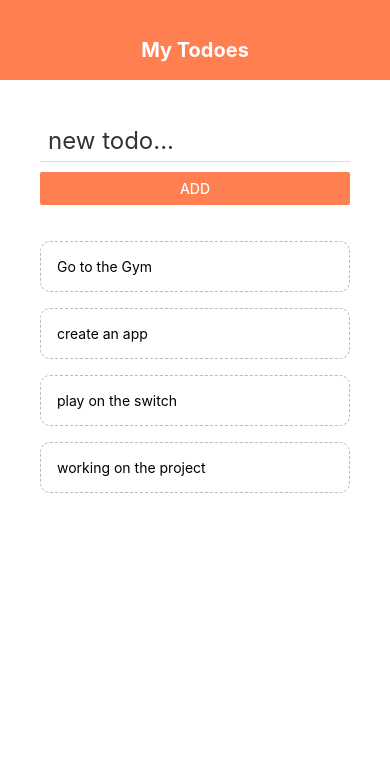
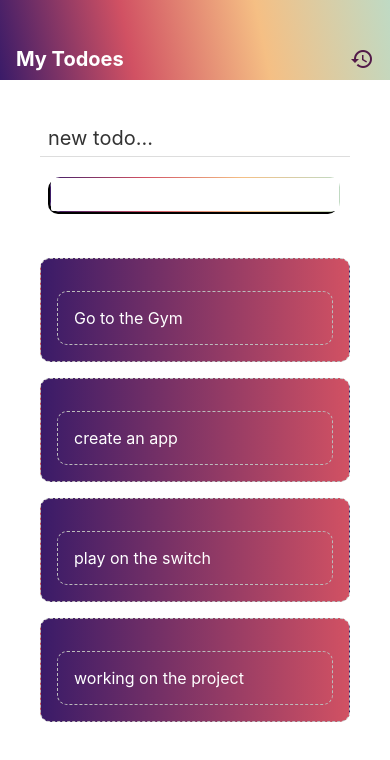
Before and after one commit to esamintech/todo, a React Native app: screen / in a window 390 px wide. Shown: the top 760 px of the page. Built offline with nearby package versions, Linux system fonts and the light colour scheme.

Commit message:
add history page

```diff
--- a/App.js
+++ b/App.js
@@ -1,5 +1,13 @@
 import React, { useState } from "react";
-import { FlatList, StyleSheet, View } from "react-native";
+import {
+  Alert,
+  FlatList,
+  Keyboard,
+  StyleSheet,
+  TouchableWithoutFeedback,
+  View,
+} from "react-native";
+
 import AddTodo from "./components/addTodo";
 import Header from "./components/header";
 import TodoItem from "./components/todoitem";
@@ -12,18 +20,35 @@ export default function App() {
     { text: "working on the project", key: "4" },
   ]);
 
+  const [showHistory, setShowHistory] = useState(false);
+
   const submitHandler = (text) => {
+    if (text.length > 3) {
       setTodos((prevTodos) => {
         return [{ text: text, key: Math.random().toString() }, ...prevTodos];
       });
+    } else {
+      styles.titleText;
+
+      Alert.alert("OOPS!", "Todos must be over 3 chars long", [
+        { text: "Understood", onPress: () => console.log("alert closed") },
+      ]);
+    }
   };
+
   const pressHandler = (key) => {
     setTodos((prevTodos) => {
-      return prevTodos.filter((todo) => todo.key != key);
+      return prevTodos.filter((todo) => todo.key !== key);
     });
   };
 
   return (
+    <TouchableWithoutFeedback
+      onPress={() => {
+        Keyboard.dismiss();
+        console.log("dismissed keyboard");
+      }}
+    >
       <View style={styles.container}>
         {/* header */}
         <Header />
@@ -32,15 +57,20 @@ export default function App() {
           <AddTodo submitHandler={submitHandler} />
           <View style={styles.list}>
             {/* FlatList */}
+            {showHistory ? (
+              <History todos={todos} />
+            ) : (
               <FlatList
                 data={todos}
                 renderItem={({ item }) => (
                   <TodoItem item={item} pressHandler={pressHandler} />
                 )}
               />
+            )}
           </View>
         </View>
       </View>
+    </TouchableWithoutFeedback>
   );
 }
 
@@ -52,9 +82,16 @@ const styles = StyleSheet.create({
 
   content: {
     padding: 40,
+    flex: 1,
   },
 
   list: {
     marginTop: 20,
+    marginBottom: -50, // hack for bottom border of last element in flatlist not showing
+  },
+  titleText: {
+    fontFamily: "nunito-bold",
+    fontSize: 18,
+    color: "#333",
   },
 });
--- a/components/addTodo.js
+++ b/components/addTodo.js
@@ -1,7 +1,8 @@
+import { LinearGradient } from "expo-linear-gradient";
 import React, { useState } from "react";
 import { Button, StyleSheet, TextInput, View } from "react-native";
 
-export default function AddTodo(submitHandler) {
+export default function AddTodo({ submitHandler }) {
   const [text, setText] = useState("");
   const changeHandler = (val) => {
     setText(val);
@@ -13,15 +14,19 @@ export default function AddTodo(submitHandler) {
         placeholder="new todo..."
         onChangeText={changeHandler}
       />
-      {/* add button here */}
-      <Button
-        color="coral"
-        title={"Add"}
-        onPress={() =>
-          // add the text to the todoitem
-          submitHandler.submitHandler(text)
-        }
-      ></Button>
+      <LinearGradient
+        colors={["#3A1B68", "#D15163", "#F5BF84", "#BFDAC4"]}
+        start={{ x: 0, y: 1 }}
+        end={{ x: 1, y: 0 }}
+        style={styles.addTodo}
+      >
+        <Button
+          title="add todo"
+          color="#fff"
+          style={styles.addTodo}
+          onPress={() => submitHandler(text)}
+        />
+      </LinearGradient>
     </View>
   );
 }
@@ -33,8 +38,18 @@ const styles = StyleSheet.create({
     paddingVertical: 6,
     borderBottomWidth: 1,
     borderBottomColor: "#ddd",
-    fontSize: 24,
+    fontSize: 20,
     color: "#333",
     backgroundColor: "#fff",
   },
+  addTodo: {
+    borderRadius: 10,
+    padding: 1,
+    margin: 10,
+    textAlign: "center",
+    color: "#fff",
+    fontSize: 20,
+    fontWeight: "bold",
+    shadowOffset: { width: -2, height: 2 },
+  },
 });
--- a/components/header.js
+++ b/components/header.js
@@ -1,19 +1,46 @@
+import { MaterialIcons } from "@expo/vector-icons";
+import { LinearGradient } from "expo-linear-gradient";
 import React from "react";
-import { StyleSheet, Text, View } from "react-native";
+import {
+  showHistory,
+  StyleSheet,
+  Text,
+  TouchableOpacity,
+  View,
+} from "react-native";
 
 export default function Header() {
   return (
-    <View style={styles.header}>
-      <Text style={styles.title}>My Todoes</Text>
+    <View>
+      <LinearGradient
+        colors={["#3A1B68", "#D15163", "#F5BF84", "#BFDAC4"]}
+        start={{ x: 0, y: 1 }}
+        end={{ x: 1, y: 0 }}
+        style={styles.header}
+      >
+        <Text style={styles.title}>My Todoes</Text>
+        <TouchableOpacity onPress={() => setShowHistory(!showHistory)}>
+          <MaterialIcons
+            name={showHistory ? "history" : "history"}
+            size={24}
+            color="#521A49"
+          />
+        </TouchableOpacity>
+      </LinearGradient>
     </View>
   );
 }
 
 const styles = StyleSheet.create({
+  // ...
   header: {
     height: 80,
     paddingTop: 38,
-    backgroundColor: "coral",
+    justifyContent: "space-between",
+    alignItems: "center",
+    flexDirection: "row",
+    backgroundColor: "#7DDBD5",
+    paddingHorizontal: 16,
   },
   title: {
     textAlign: "center",
@@ -21,4 +48,16 @@ const styles = StyleSheet.create({
     fontSize: 20,
     fontWeight: "bold",
   },
+  historyContainer: {
+    marginTop: 20,
+  },
+  historyTitle: {
+    fontSize: 18,
+    fontWeight: "bold",
+    marginBottom: 10,
+  },
+  historyItem: {
+    fontSize: 16,
+    marginBottom: 5,
+  },
 });
--- a/components/todoitem.js
+++ b/components/todoitem.js
@@ -1,10 +1,43 @@
-import React from "react";
-import { StyleSheet, Text, TouchableOpacity } from "react-native";
+import { LinearGradient } from "expo-linear-gradient";
+import React, { useState } from "react";
+import { StyleSheet, Text, TouchableOpacity, View } from "react-native";
 
-export default function TodoItem({ item, pressHandler }) {
+export default function TodoItem({ item, pressHandler, isHistory }) {
+  const [isDone, setIsDone] = useState(false);
+
+  const handlePress = () => {
+    setIsDone(!isDone);
+    if (!pressHandler) return;
+    pressHandler(item.key);
+  };
+  if (isHistory || isDone) {
+    return (
+      <TouchableOpacity onPress={handlePress}>
+        <LinearGradient
+          colors={["#3A1B68", "#D15163"]}
+          start={{ x: 0, y: 0 }}
+          end={{ x: 1, y: 0 }}
+          style={styles.item}
+        >
+          <Text style={styles.itemText}>{item.text}</Text>
+        </LinearGradient>
+      </TouchableOpacity>
+    );
+  }
   return (
-    <TouchableOpacity onPress={() => pressHandler(item.key)}>
-      <Text style={styles.item}>{item.text}</Text>
+    <TouchableOpacity onPress={handlePress} disabled={isDone}>
+      <LinearGradient
+        colors={["#3A1B68", "#D15163"]}
+        start={{ x: 0, y: 0 }}
+        end={{ x: 1, y: 0 }}
+        style={styles.item}
+      >
+        <View style={[styles.item, isDone && styles.doneItem]}>
+          <Text style={[styles.itemText, isDone && styles.doneText]}>
+            {item.text}
+          </Text>
+        </View>
+      </LinearGradient>
     </TouchableOpacity>
   );
 }
@@ -13,10 +46,21 @@ const styles = StyleSheet.create({
   item: {
     padding: 16,
     marginTop: 16,
+    borderRadius: 10,
     borderColor: "#bbb",
     borderWidth: 1,
     borderStyle: "dashed",
-    borderRadius: 10,
   },
-  textInput: {},
+  itemText: {
+    fontSize: 16,
+    color: "#fff", // Added color to ensure visibility in gradients
+  },
+
+  doneItem: {
+    backgroundColor: "transparent",
+  },
+
+  doneText: {
+    textDecorationLine: "line-through",
+  },
 });
--- a/package.json
+++ b/package.json
@@ -12,7 +12,9 @@
     "expo": "~48.0.18",
     "expo-status-bar": "~1.4.4",
     "react": "18.2.0",
-    "react-native": "0.71.8"
+    "react-native": "0.71.8",
+    "react-native-linear-gradient": "^2.7.3",
+    "expo-linear-gradient": "~12.1.2"
   },
   "devDependencies": {
     "@babel/core": "^7.20.0"
```
Also changed, not shown: components/history.js (added, +17 -0 lines), 1 other file (tests, documents, lock files or other folders). Lines whose indentation alone changed are shown as unchanged.
